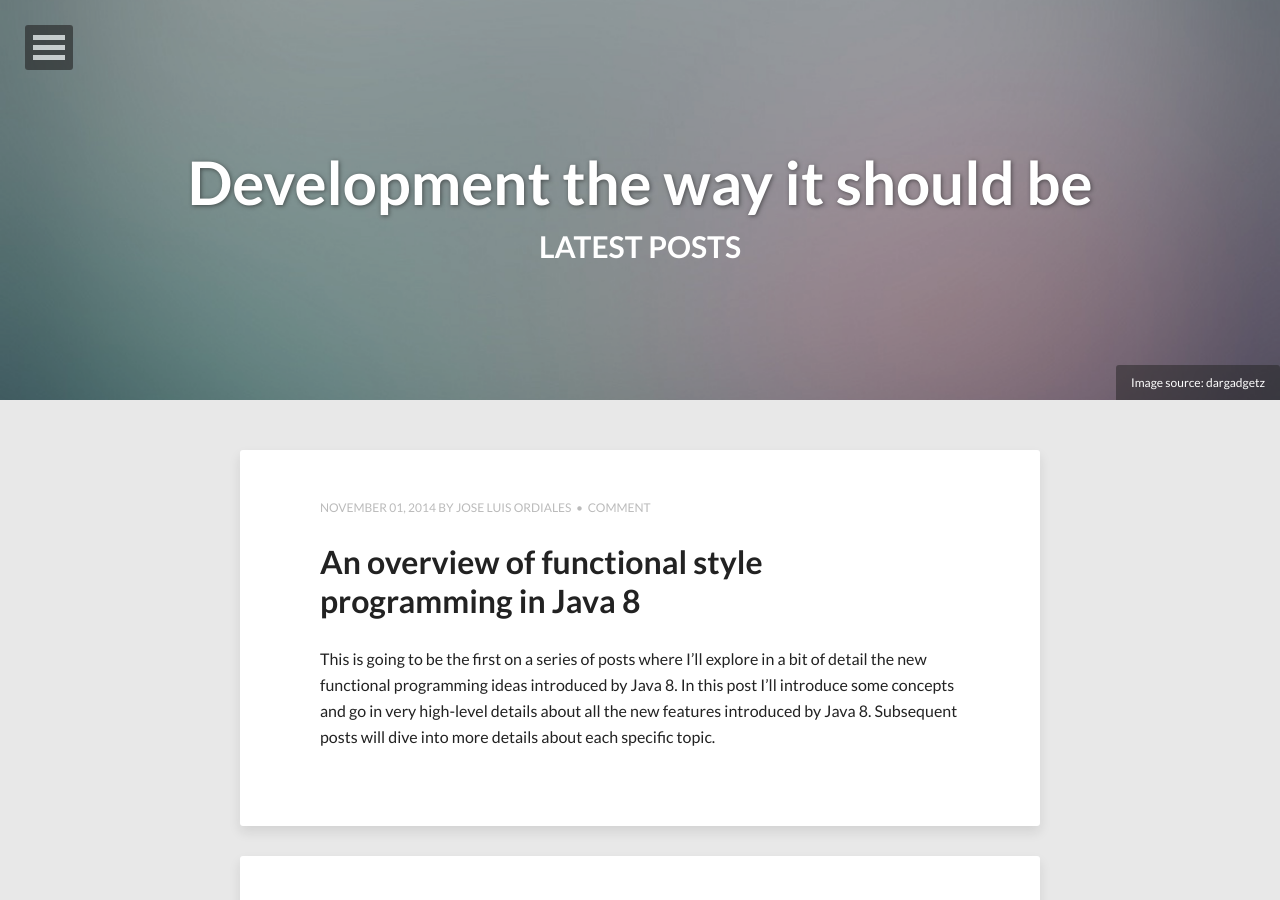
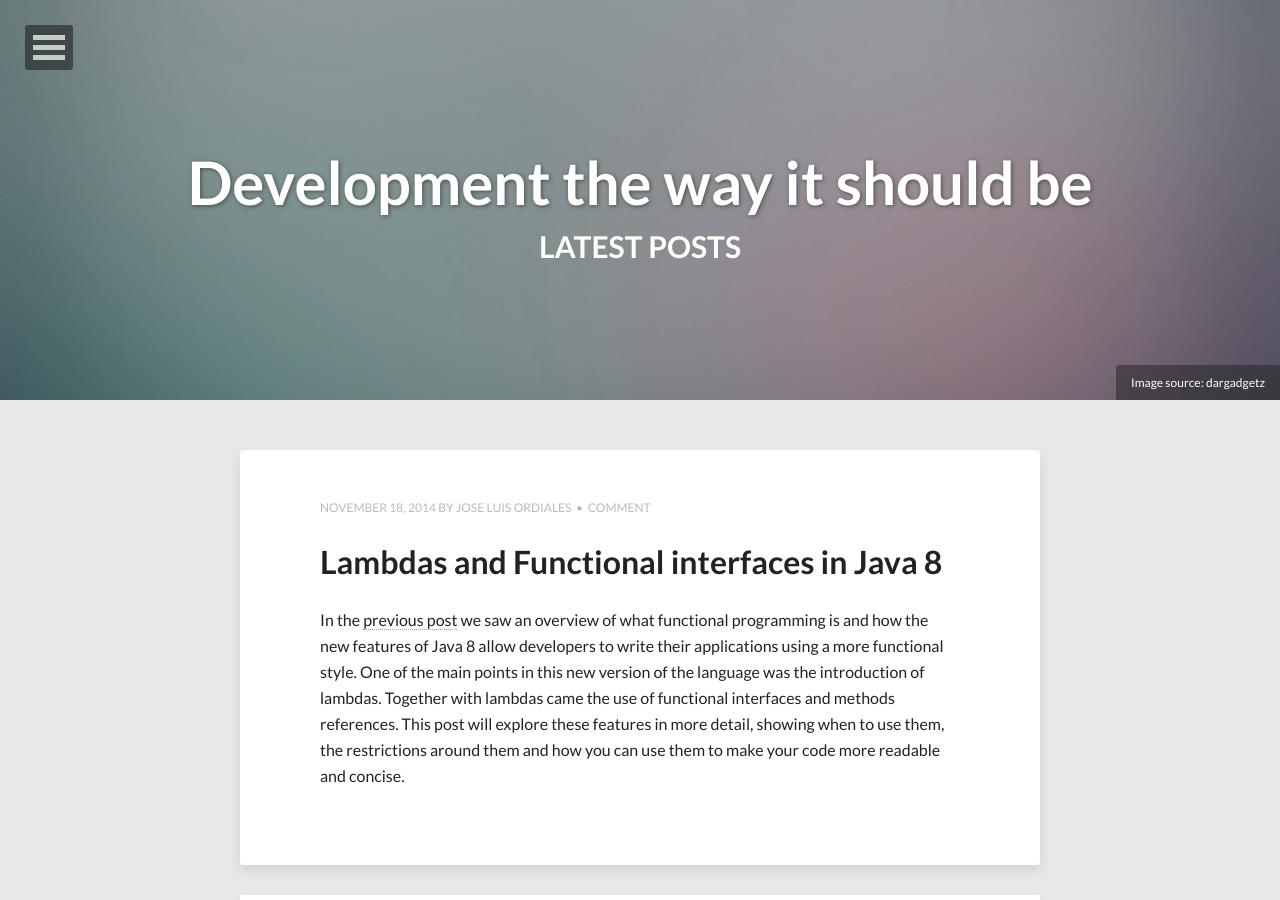
Before and after one commit to jlordiales/jlordiales.github.io, a Jekyll site: the page built from index.html, in a window 1280 px wide and 900 px high. Built offline with Jekyll 4.4.1, drawn with Linux system fonts in a browser that asks for light colours; nearby versions of some CDN libraries; the list of posts is cut into pages by our own code.

Commit message:
Moved lambda post out of drafts

```diff
--- a/_drafts/lambdas.md
+++ b/_posts/2014-11-18-lambdas.md
@@ -2,7 +2,7 @@
 author: jlordiales
 comments: true
 share: true
-date: 2014-11-08
+date: 2014-11-18
 layout: post
 title: Lambdas and Functional interfaces in Java 8
 categories:
@@ -106,6 +106,13 @@
 annotation is not actually required but it is usually a good idea to have it
 there for the reasons I mentioned before.
 
+There's one small caveat here. We briefly discussed default
+methods in the [previous post]({% post_url 2014-11-01-overview-java-8 %}), which
+are methods whose implementation code can be written in an interface. Default
+methods do not count for the "exactly one abstract method" rule of functional
+interfaces so you can effectively have a functional interface with one abstract
+method and one or more default methods.
+
 # Some useful functional interfaces
 Now that we know what a functional interface is and how it can be used, lets
 look at some pretty useful interfaces provided by Java in its
@@ -123,7 +130,8 @@
 {% endhighlight %}
 
 This is pretty useful for things like filtering. You could have a generic method
-to filter a list:
+to filter a list (this is just an example, you don't need to write this logic
+and we'll see why when we go into streams):
 
 {% highlight java %}
 public static <T> List<T> filter(List<T> list, Predicate<T> predicate) {
@@ -277,6 +284,74 @@
 }
 {% endhighlight %}
 
+# Primitive functional interfaces
+We saw a couple of generic, quite useful functional interfaces provided by the
+language: `Predicate<T>`, `Function<T,R>` and `Consumer<T>`. This is great for most
+cases where you want to use this interfaces for your own classes. But what
+happens when you need something like this for primitive types: `int`, `double`
+or `boolean` for instance?
+
+In Java, each primitive type has a corresponding [wrapper
+class](https://docs.oracle.com/javase/tutorial/java/data/numberclasses.html). So
+`int` has an `Integer` class and `boolean` has a `Boolean`. Additionally, Java
+can handle conversions between these types for you automatically. This concept,
+known as
+[autoboxing/unboxing](https://docs.oracle.com/javase/tutorial/java/data/autoboxing.html)
+is what allows you to write code like this:
+
+{% highlight java %}
+List<Integer> numbers = new ArrayList<>();
+for (int i = 0; i < 10; i++) {
+  numbers.add(i);
+}
+{% endhighlight %}
+
+This lets the developer write less code because he doesn't need to worry about
+explicitly converting one type to the other. However, there is a performance
+impact involved. Is probably not a big deal if you do it occasionally here and
+there but when you are doing a boxing or unboxing on every iteration in a big
+list you will see a difference.
+
+Going back to our functional interfaces, say you want to define a predicate that
+takes an `int` and returns a `boolean` telling us whether the number is odd or
+not. You can not define a `Predicate<int>` because `int` is not a class but you
+could do something like this:
+
+{% highlight java %}
+Predicate<Integer> isOdd = i -> i % 2 == 1;
+isOdd.test(15);
+{% endhighlight %}
+
+What happens when you call this predicate with an `int` is that this parameter
+gets autoboxed into an `Integer`. Again, this might not really be an issue if
+you are not using this `Predicate` in critical areas of your application or
+inside big loops.
+
+If you don't want your parameters boxed automatically for you and want to really
+use primitive types instead, Java 8 provides primitive specializations of its
+functional interfaces. In our example, we could use the `IntPredicate`
+interface, whose `accept` method only takes `int` parameters:
+
+{% highlight java %}
+@FunctionalInterface
+public interface IntPredicate {
+  boolean test(int value);
+}
+{% endhighlight %}
+
+Therefore, our previous example could be rewritten as:
+
+{% highlight java %}
+IntPredicate isOdd = i -> i % 2 == 1;
+isOdd.test(15);
+{% endhighlight %}
+
+Now, the parameter to the `test` method is treated as a primitive `int` all the
+way avoiding boxing and unboxing operations.
+
+This primitive specializations extend to other types with similar names. So you
+are going to find `DoublePredicate`, `IntFunction`, `LongConsumer` and so on.
+
 # Method references
 Lambda expressions are undoubtedly a great construct to make your code more
 compact. However, some times all you do in your lambda is to call an individual
@@ -299,3 +374,22 @@
 List<String> users = Arrays.asList("java","8","rocks");
 users.forEach(System.out::println);
 {% endhighlight %}
+
+# Conclusion
+Lambdas are one of the main additions to Java 8. And while you can still write
+code the way you used to do it before (using anonymous classes) chances are that
+you will start to see more and more lambdas going around other people code. So
+you should at least know they exist and how they can be used effectively.
+
+Functional interfaces are not a small addition to the language but the fact that
+you can use a lambda expression or method reference every time you expect an
+interface is a huge deal. Is not only the fact that you remove a lot of
+boilerplate code but also that by doing that you are actually making your code
+easier to read and maintain. Having this concept applied to a lot of the
+existing language interfaces will also help a lot.
+
+Take advantage of the interfaces defined for you in `java.util.function`. They
+are abstractions that come up quite frequently in practice and are very powerful
+given the way you can combine them. If you need to use them for primitive types
+like int or double remember that you have the option to use primitive
+specializations of these interfaces to avoid the performance cost of autoboxing.
```
Also changed, not shown: other parts of _posts/2014-11-18-lambdas.md (+4 -5 lines).
